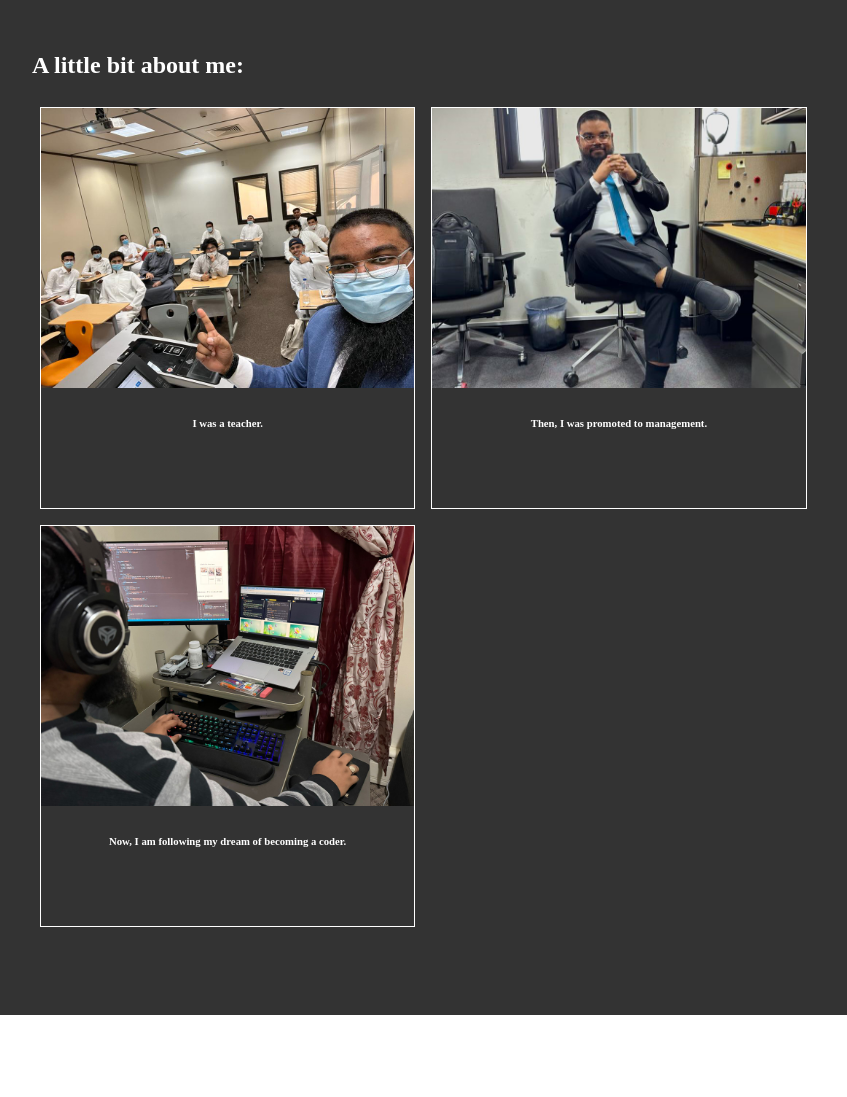
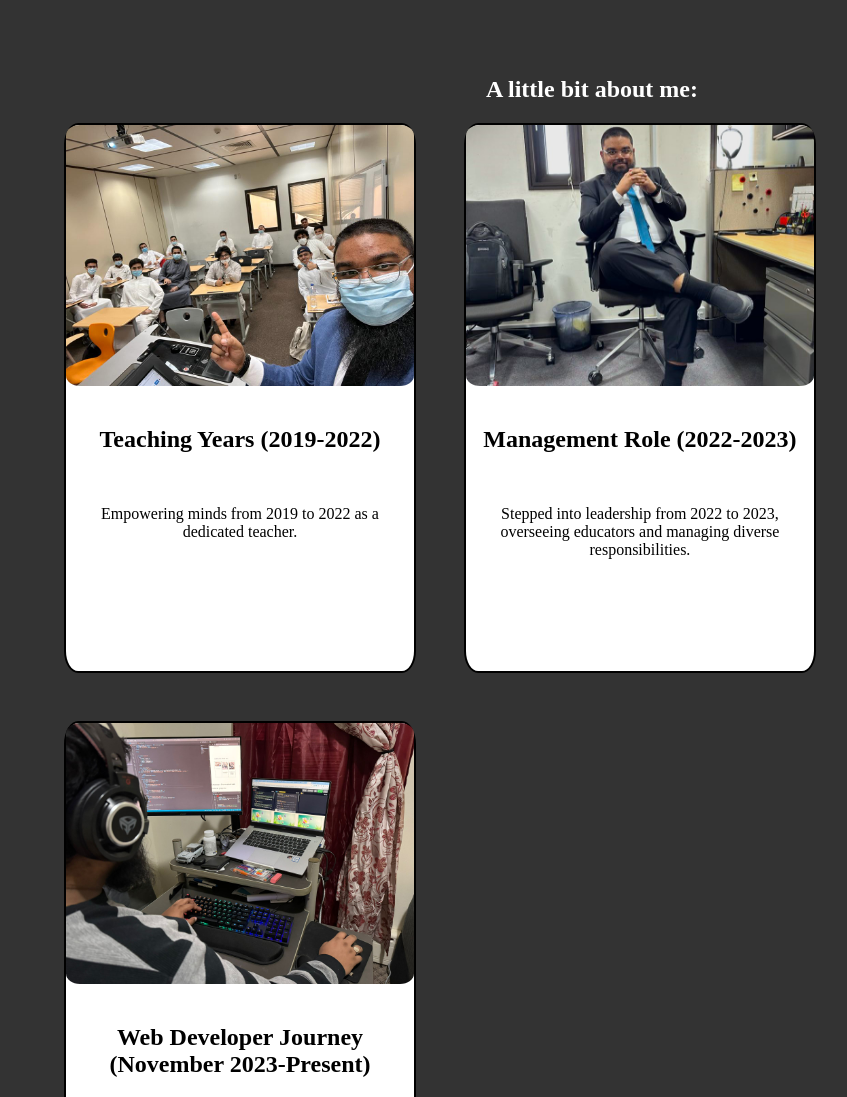
Before and after one commit to Hudster0/My-Portfolio, a plain HTML site: page index.html in a window 1280 px wide. Shown: the part 620-1717 px from the top of the page, without its empty margins (48-895 px from the left). Drawn offline with Linux system fonts and the light colour scheme; a web font is replaced by a local one.

Commit message:
this is my 5th commit

```diff
--- a/index.html
+++ b/index.html
@@ -50,52 +50,29 @@
       <div class="threeImages">
         <!--First Container-->
         <div class="container">
-          <div class="innercontainer">
-            <div class="front face">
-              <img src="images/fullClass.jpg" alt="" />
-              <h6>I was a teacher.</h6>
-            </div>
-            <div class="back face">
-              <h3>
-                2018-2022. <br />
-                I enjoyed teaching as I loved to motivate adn communitcate with
-                everyone.
-              </h3>
-            </div>
-          </div>
+          <img src="images/fullClass.jpg" alt="" />
+          <h2>Teaching Years (2019-2022)</h2>
+          <p>
+            Empowering minds from 2019 to 2022 as a dedicated teacher.
+          </p>
         </div>
         <!--Second Container-->
 
         <div class="container">
-          <div class="innercontainer">
-            <div class="front face">
-              <img src="images/posing.jpg" alt="" />
-              <h6>Then, I was promoted to management.</h6>
-            </div>
-            <div class="back face">
-              <h3>
-                2022-2023. <br />I was offered a position in management where I
-                was able to enhance my leadership skills and technical.
-              </h3>
-            </div>
-          </div>
+          <img src="images/posing.jpg" alt="" />
+          <h2>Management Role (2022-2023)</h2>
+          <p>
+          Stepped into leadership from 2022 to 2023, overseeing educators and managing diverse responsibilities.
+          </p>
         </div>
 
         <!--Third Container-->
-
         <div class="container">
-          <div class="innercontainer">
-            <div class="front face">
-              <img src="images/coderSquare.jpg" alt="" />
-              <h6>Now, I am following my dream of becoming a coder.</h6>
-            </div>
-            <div class="back face">
-              <h3>
-                November 2023- Present. <br />After being in management and
-                seeing the power of code, I decided to pursue it!
-              </h3>
-            </div>
-          </div>
+          <img src="images/coderSquare.jpg" alt="" />
+          <h2>Web Developer Journey (November 2023-Present)</h2>
+          <p>
+      Embarked on a journey as an aspiring self-taught developer since November 2023, crafting digital solutions and embracing the world of coding.
+        </p>
         </div>
       </div>
     </section>
--- a/style.css
+++ b/style.css
@@ -2,7 +2,9 @@ body {
   margin: 0;
   padding: 0;
 }
-
+*{
+  box-sizing: border-box;
+}
 /* Add a black background color to the top navigation */
 .topnav {
   background-color: #333;
@@ -116,89 +118,79 @@ body {
   }
 }
 
-.contact{
+.contact {
   text-align: center;
-padding: 1rem;
+  padding: 1rem;
   border-radius: 5%;
   background-color: #333;
   color: white;
   font-size: large;
-  font-family:"Georama", sans-serif; ;
+  font-family: "Georama", sans-serif;
 }
 
-.contact:hover{
-background-color: white;
-color: #333;
+.contact:hover {
+  background-color: white;
+  color: #333;
 }
 /*------------------------About Section-----------------------------------*/
 .about {
-  padding: 5rem;
+  padding: 7rem;
   background-color: #333;
   color: rgb(255, 255, 255);
+  text-align: center;
 }
+
+
+
+.container img {
+  width: 100%; /* Make the image fill the width of the container */
+  height: auto; /* Maintain aspect ratio */
+}
+
 
 .threeImages {
   display: flex; /* Arrange items horizontally */
-  flex-wrap: wrap; /* Distribute items evenly with spaces */
+  gap: 3rem;
+  flex-wrap: wrap;
+  text-align: center;
+}
+.container {
+  width: 100%;
+  height: auto;
+  border: 2px solid rgb(0, 0, 0);
+  text-align: center;
+  border-radius: 4%;
+  padding-bottom:5rem;
+  background-color: white;
+  color: black;
 }
 
-@media (min-width: 768px) {
+.container h2,
+.container p {
+  padding: 1rem;
+}
+.container img {
+  border-radius: 4%;
+}
+
+@media (max-width: 768px) {
   /* Adjust breakpoint as needed */
-  .threeImages .container {
+  .container {
+    flex: 0 0 100%; /* Make containers full width on smaller screens */
+  }
+}
+@media (min-width: 760px) {
+  /* Adjust breakpoint as needed */
+.container {
     width: 33.33%; /* Each image takes up 1/3 of the width */
   }
 }
 
-@media (max-width: 767px) {
+@media (max-width: 780px) {
   /* Adjust breakpoint as needed */
-  .threeImages .container {
+ .container {
     width: 100%; /* Each image takes up the full width */
   }
-}
-
-.threeImages img {
-  width: 100%; /* Make the image fill the width of the container */
-  height: auto; /* Maintain aspect ratio */
-}
-
-/*-------------FLIP ANIMATION------------------*/
-.container {
-  position: relative;
-  width: 100%;
-  height: 25rem;
-  z-index: 1;
-  perspective: 1000;
-  border: 1px solid white;
-  text-align: center;
-  margin: 0.5rem;
-}
-
-.innercontainer {
-  width: 100%;
-  height: auto;
-  transform-style: preserve-3d;
-  transition: all 1s linear;
-}
-.container:hover .innercontainer {
-  transform: rotateY(180deg);
-}
-.face {
-  position: absolute;
-  width: 100%;
-  height: 100%;
-  backface-visibility: hidden;
-}
-.face.back {
-  display: block;
-  transform: rotateY(180deg);
-  box-sizing: border-box;
-  padding: 1px;
-  color: white;
-  text-align: center;
-}
-.face.front {
-  color: #fff;
-  text-align: center;
 }
 
 /*----------------------Languages Section-----------------------*/
```
